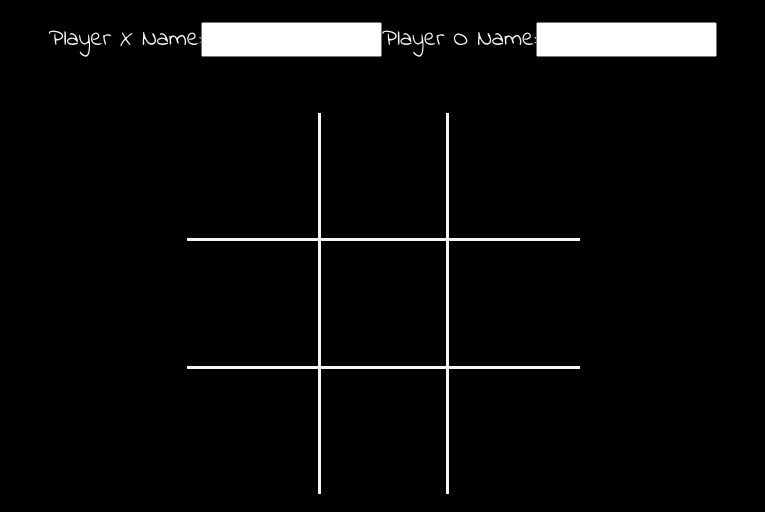
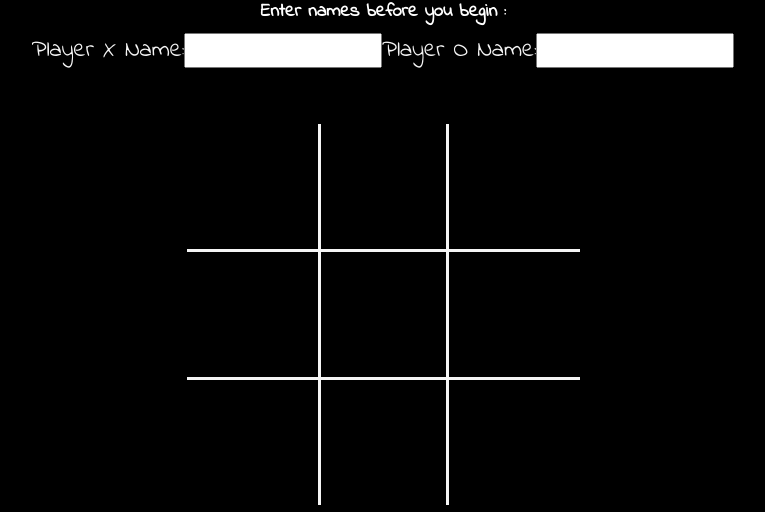
Before and after one commit to dustinferioli/arcadeFinal, a plain HTML site: page index.html in a window 1280 px wide. Shown: the part 131-643 px from the top of the page, without its empty margins (257-1022 px from the left). Drawn offline with Linux system fonts and the light colour scheme.

Commit message:
modified html

```diff
--- a/index.html
+++ b/index.html
@@ -19,6 +19,7 @@
                     Tic Tac Toe
                 </h1>
             </header>
+            <h3 id="enternames">Enter names before you begin :</h3>
             <form class="form">
                 <label for="xname">Player X Name: </label>
                 <input type ="text" id="xname" name="xname">
--- a/style.css
+++ b/style.css
@@ -25,13 +25,24 @@ header {
     margin-top: 1em;
     text-align: center;
 }
+
+#enternames {
+    display: flex;
+    justify-content: center;
+    margin-top: 0.5rem;
+}
+
 .form{
-    margin-top: 2rem;
+    margin-top: 0.5rem;
     color: whitesmoke;
     display: flex;
     flex-direction: row;
     justify-content: space-between;
     font-size: 1.5em;
+}
+input[type="text"] {
+    font-family: 'Indie Flower', cursive;
+    font-size: 1.2rem;
 }
 
 .playernames.label {
```
